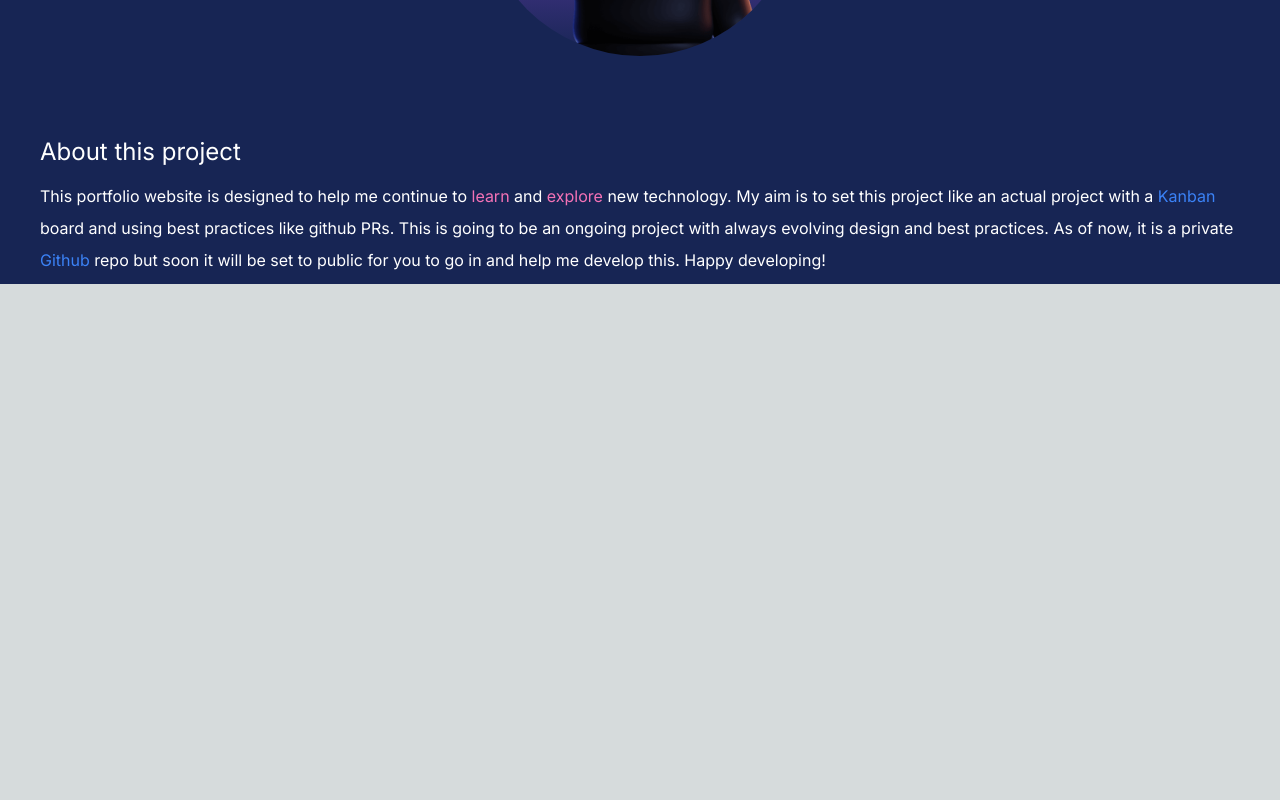
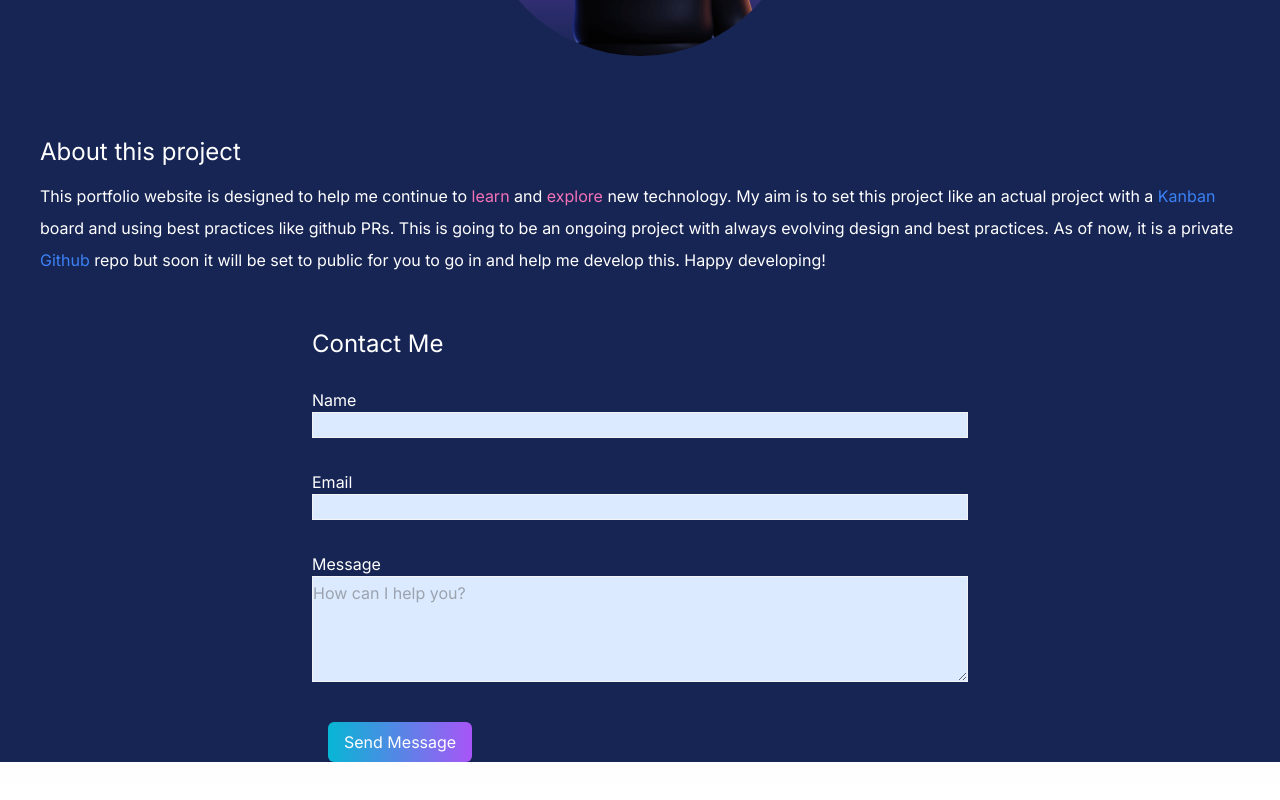
Before and after one commit to SalilMonga/SalilMonga.github.io, a Next.js app in the folder react-portfolio/: page / in a window 1280 px wide. Shown: the part 668-1468 px from the top of the page. Before the commit the page ends 952 px from the top, so only its background shows below. Built offline with nearby package versions, Linux system fonts and the light colour scheme.

Commit message:
Created a basic contact form

```diff
--- /dev/null
+++ b/react-portfolio/src/app/contactPage/contactPage.scss
@@ -0,0 +1,12 @@
+// .contactButton {
+//   @apply text-white;
+//   @apply px-4 py-4 ml-4;
+//   @apply outline outline-blue-500;
+// }
+
+.messageButton {
+  @apply bg-gradient-to-r from-cyan-500 to-purple-500;
+  @apply text-white;
+  @apply px-4 py-2 ml-4 mt-4;
+  @apply border-none rounded-md;
+}
--- /dev/null
+++ b/react-portfolio/src/app/contactPage/contactPage.tsx
@@ -0,0 +1,83 @@
+"use client";
+import { useState } from "react";
+import { Contact } from "../page";
+import "./contactPage.scss";
+
+interface ContactPageProps {
+  contact?: Contact;
+}
+
+export const ContactPage = () => {
+  // const [formData, setFormData] = useState<Contact>({
+  //   name: "",
+  //   email: "",
+  //   message: "",
+  // });
+
+  const handleSubmit = async (event: any) => {
+    event.preventDefault();
+    // setFormData({
+    //   name: String(event.target.name.value),
+    //   email: String(event.target.email.value),
+    //   message: String(event.target.message.value),
+    // });
+    const data = {
+      name: String(event.target.name.value),
+      email: String(event.target.email.value),
+      message: String(event.target.message.value),
+    };
+    console.log("data:", data);
+  };
+  return (
+    <div className="mx-auto max-w-2xl px-2 my-10">
+      <h3 className="text-2xl py-1 dark:text-white">Contact Me</h3>
+      <form onSubmit={handleSubmit}>
+        <div className="w-full flex flex-col py-2 my-4 ">
+          <label htmlFor="name" className="text-l  dark:text-white">
+            Name
+          </label>
+          <input
+            type="text"
+            id="name"
+            required
+            minLength={3}
+            maxLength={150}
+            autoComplete="off"
+            className="bg-gray-50 border border-gray-100 dark:bg-blue-100"
+          />
+        </div>
+        <div className="w-full flex flex-col py-2 my-4">
+          <label htmlFor="email" className="text-l dark:text-white">
+            Email
+          </label>
+          <input
+            type="text"
+            id="email"
+            required
+            minLength={5}
+            maxLength={150}
+            autoComplete="off"
+            className="bg-gray-50 border border-gray-100 dark:bg-blue-100"
+          />
+        </div>
+        <div className="w-full flex flex-col py-2 my-4">
+          <label htmlFor="message" className="text-l dark:text-white">
+            Message
+          </label>
+          <textarea
+            rows={4}
+            required
+            minLength={10}
+            maxLength={500}
+            id="message"
+            placeholder="How can I help you?"
+            className="w-full py-1 bg-gray-50 border border-gray-100 dark:bg-blue-100"
+          />
+        </div>
+        <button type="submit" className="messageButton">
+          Send Message
+        </button>
+      </form>
+    </div>
+  );
+};
--- a/react-portfolio/src/app/mainLayout/mainlayout.tsx
+++ b/react-portfolio/src/app/mainLayout/mainlayout.tsx
@@ -9,9 +9,6 @@ export const MainLayout = () => {
           Salil Monga
         </h2>
       </a>
-      {/* <h3 className="text-2xl py-2 dark:text-white">
-        | Developer | Problem-solver |
-      </h3> */}
       <p className="text-md py-5 leading-8 text-gray-800 dark:text-white">
         My life revolves around finding a missing semi-colon in a thousand lines
         of code after working on a project for days and prompting moments of
--- a/react-portfolio/src/app/page.tsx
+++ b/react-portfolio/src/app/page.tsx
@@ -10,9 +10,21 @@ import { SecondPage } from "./secondPage/secondPage";
 import "./page.scss";
 import Link from "next/link";
 import { useState } from "react";
+import { ContactPage } from "./contactPage/contactPage";
+// import { ContactPage } from "./contactPage/contactPage";
+export interface Contact {
+  name: string;
+  email: string;
+  message: string;
+}
 
 export default function Home() {
   const [darkMode, setDarkMode] = useState(true);
+  // const contactInfo = {
+  //   name: "",
+  //   email: "",
+  //   description: "",
+  // };
   const toggleDarkMode = () => {
     setDarkMode(!darkMode);
   };
@@ -72,6 +84,13 @@ export default function Home() {
         <section>
           <SecondPage />
         </section>
+        <section>
+          {/* <ContactPage contact={contactInfo} /> */}
+          {/* <div className="w-full h-screen flex justify-center items-center">
+            <Link href="./contactPage/contactPage.tsx">Contact me</Link>
+          </div> */}
+          <ContactPage />
+        </section>
       </main>
     </div>
   );
```
